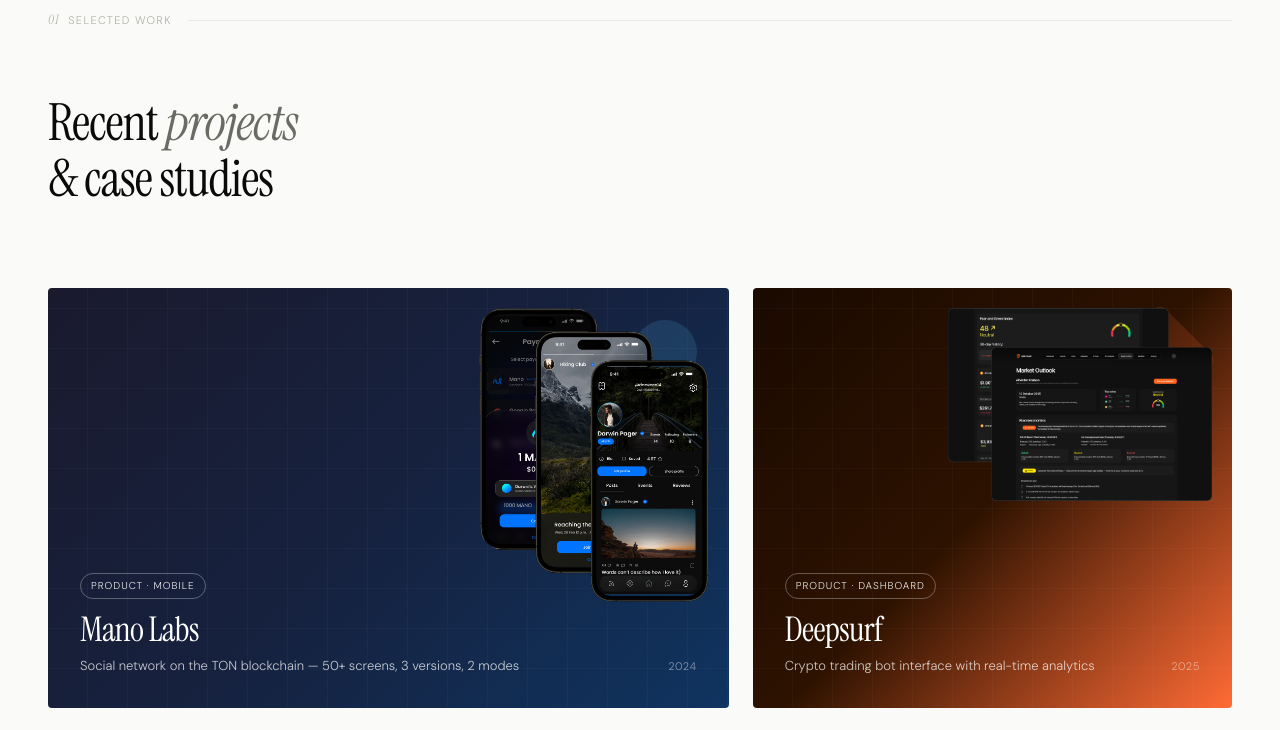
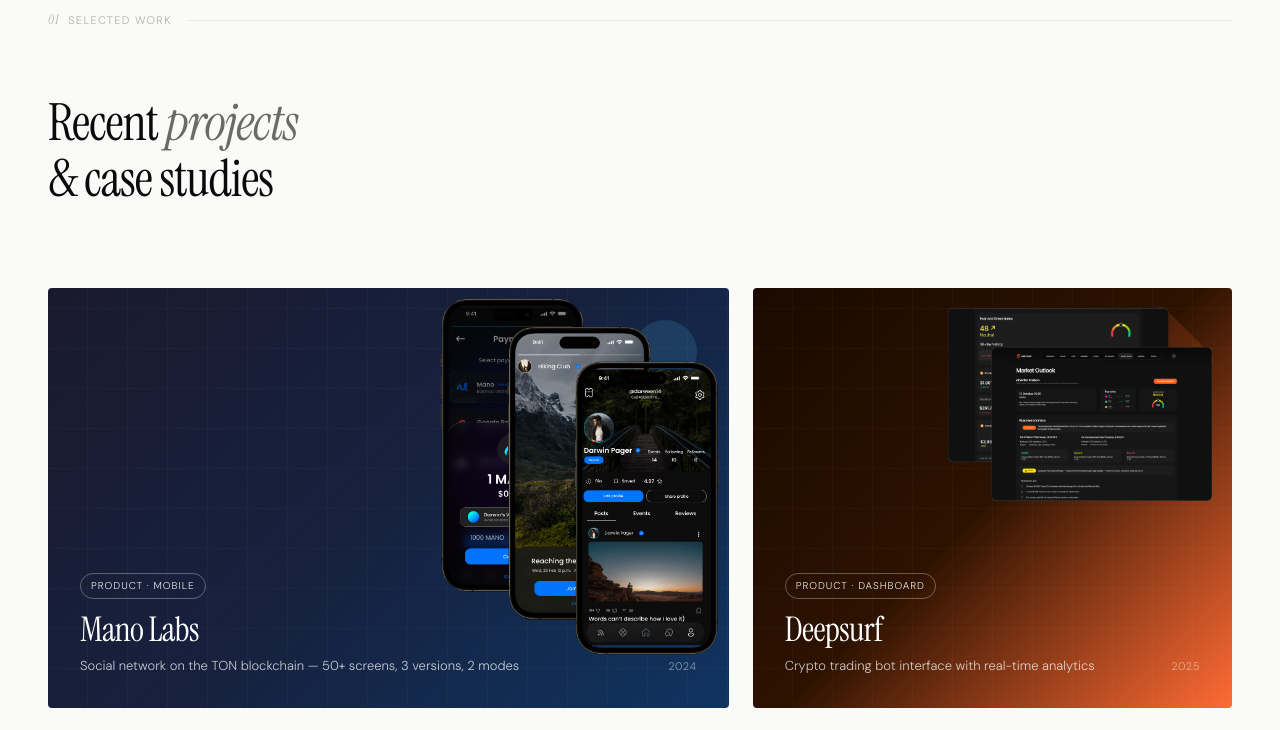
Before and after one commit to beyooondd/amir-portfolio, a Next.js app: page / in a window 1280 px wide. Shown: the part 959-1689 px from the top of the page. Built offline with nearby package versions, Linux system fonts and the light colour scheme.

Commit message:
bigger mano chamomile

```diff
--- a/app/globals.css
+++ b/app/globals.css
@@ -341,6 +341,14 @@
 .card-preview-img.light-img {
   box-shadow: none;
 }
+/* Mano and Chamomile — bigger */
+.card-preview-img.img-mano,
+.card-preview-img.img-chamomile {
+  width: 70%;
+  height: 85%;
+  top: 10px;
+  right: 10px;
+}
 
 .card-mano { background: linear-gradient(135deg, #1a1a2e 0%, #16213e 50%, #0f3460 100%); }
 .card-deepsurf { background: linear-gradient(135deg, #1a0a00 0%, #2d1200 50%, #ff6b35 100%); }
--- a/app/page.jsx
+++ b/app/page.jsx
@@ -250,7 +250,7 @@
               <img
                 src={`/${p.id}.png`}
                 alt={p.title}
-                className={`card-preview-img${p.theme === 'light' ? ' light-img' : ''}`}
+                className={`card-preview-img${p.theme === 'light' ? ' light-img' : ''}${p.id === 'mano' || p.id === 'chamomile' ? ` img-${p.id}` : ''}`}
                 onError={e => e.target.style.display='none'}
               />
               <div className="card-inner">
```
